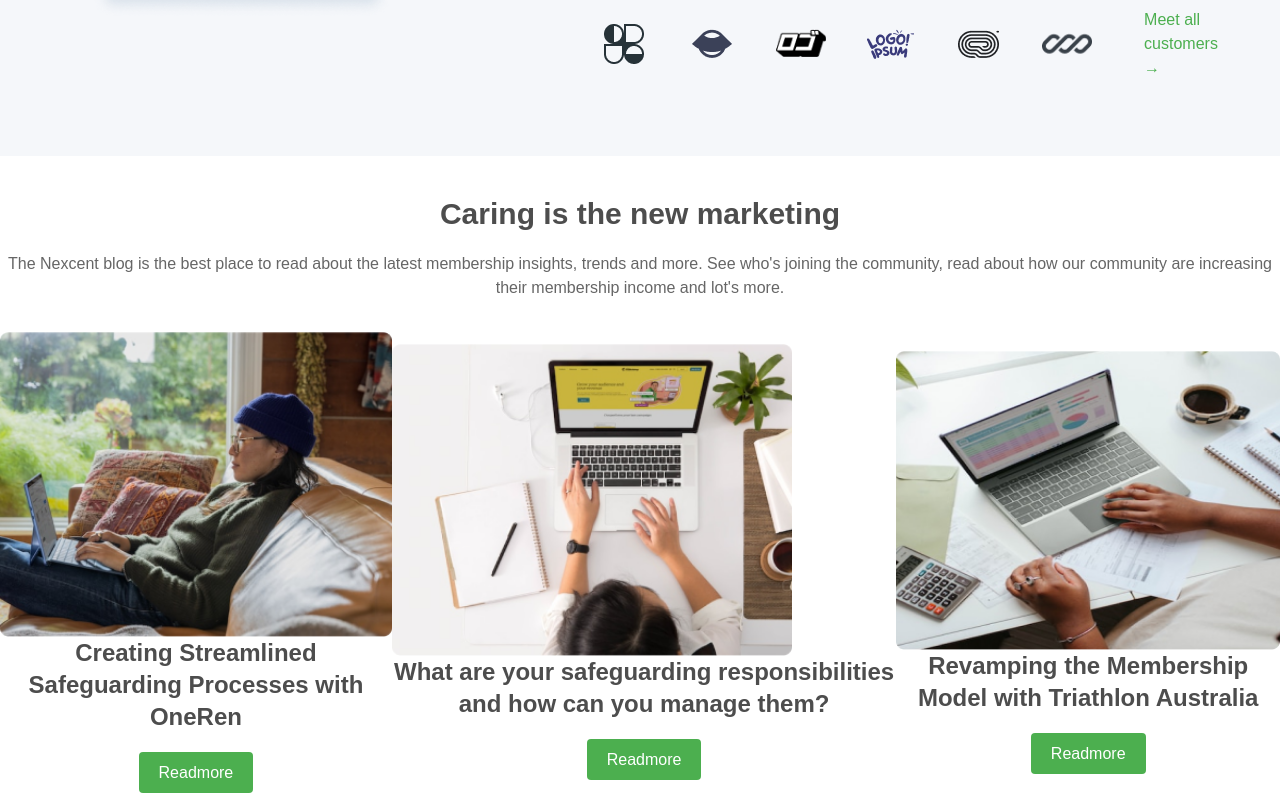
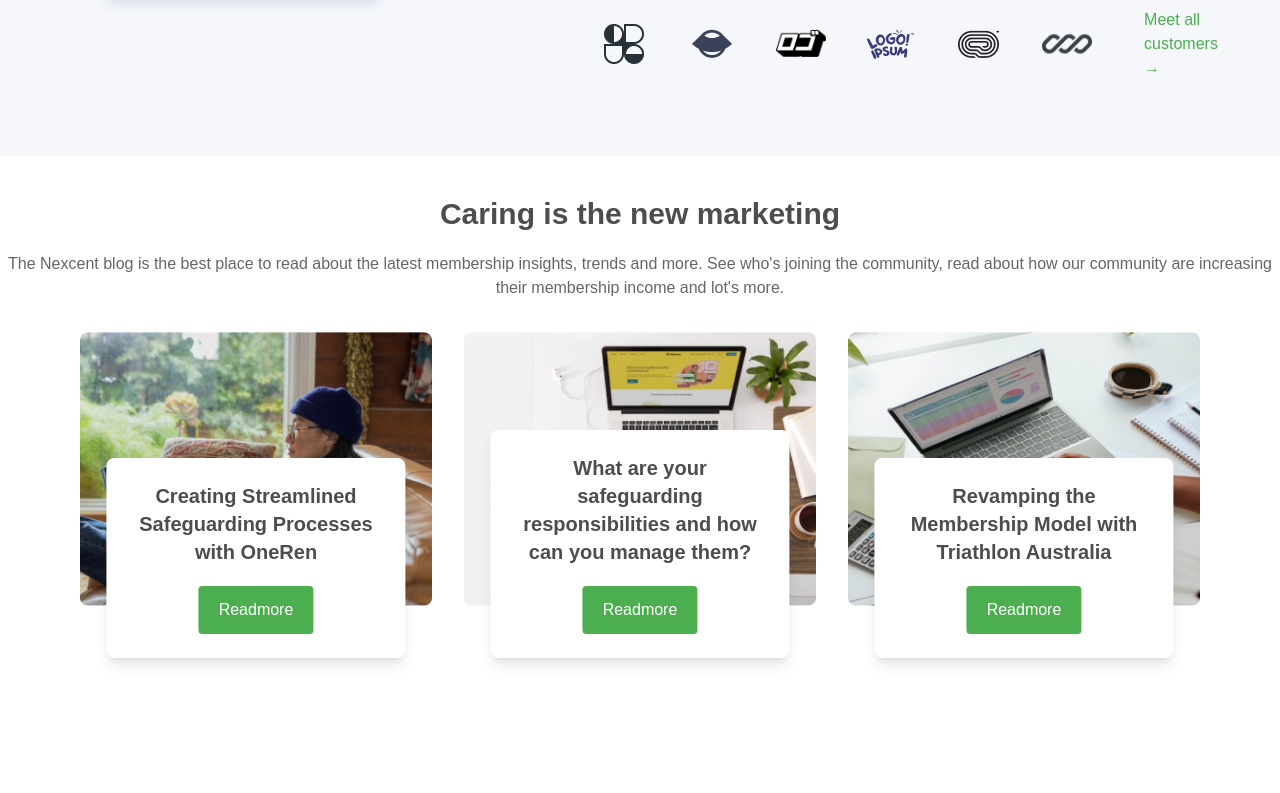
Before and after one commit to sam-0905/Nexcent, a Next.js app in the folder nexora/: page / in a window 1280 px wide. Shown: the part 3005-3798 px from the top of the page. After the commit the page ends 3687 px from the top, so only its background shows below. Built offline with nearby package versions, Linux system fonts and the light colour scheme.

Commit message:
syles - updated marketing card with the heading and cta above the card

```diff
--- a/nexora/app/Components/section/Marketing.tsx
+++ b/nexora/app/Components/section/Marketing.tsx
@@ -9,18 +9,20 @@ const Marketing = () => {
                 <div className="text-center mt-10">
                     <h2 className="mx-auto mb-5 max-w-md text-center text-3xl font-bold text-[#4D4D4D]">{marketing.title}</h2>
                     <p className="text-md text-[#666] mb-8">{marketing.subtitle}</p>
-                    <div className="flex items-center">
+
+                    <div className="grid grid-cols-1 md:grid-cols-3 gap-8 px-6 lg:px-20">
                         {marketing.cards.map((card)=>(
-                            <div key={card.title}>
+                            <div key={card.title} className="relative h-[350px] w-full overflow-hidden rounded-lg">
                                 <Image
                                 src={card.logo.src}
                                 alt={card.logo.alt}
                                 width={400}
                                 height={400}
+                                className="object-cover"
                                 />
-                               <div>
-                                 <h2 className="text-2xl font-bold text-[#4D4D4D] mb-7">{card.title}</h2>
-                                <Link className="bg-[#4caf4f] text-white px-5 py-3 rounded" href={card.cta.href}>{card.cta.label}</Link>
+                               <div className="absolute bottom-6 left-1/2 w-[85%] -translate-x-1/2 rounded-lg bg-white p-6 text-center shadow-lg">
+                                 <h2 className="mb-5 text-xl font-bold text-[#4D4D4D]">{card.title}</h2>
+                                <Link className="inline-block rounded bg-[#4caf4f] px-5 py-3 text-white transition hover:bg-[#3d9c40]" href={card.cta.href}>{card.cta.label}</Link>
                                </div>
                             </div>
                         ))}
```
